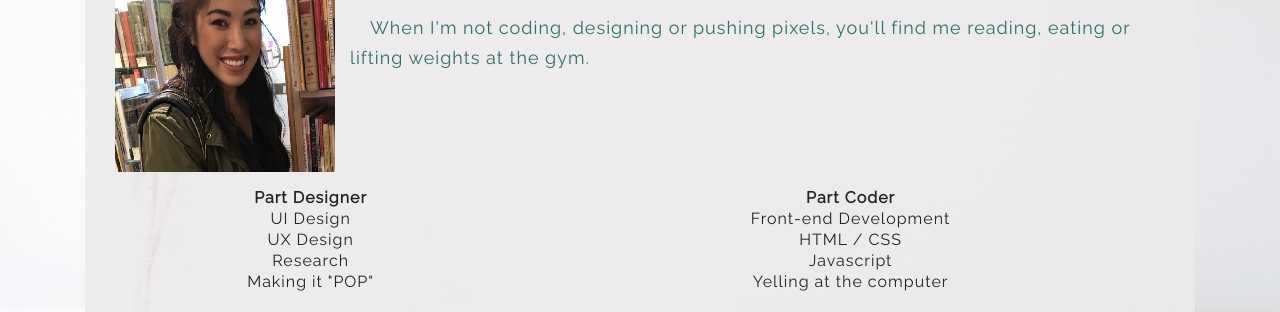
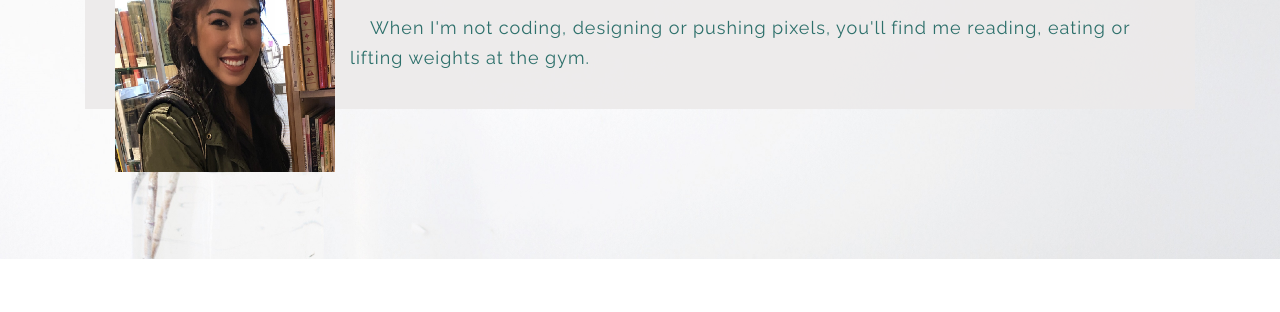
Before and after one commit to annielngo3/Responsive-Portfolio, a plain HTML site: page AboutMe.html in a window 1280 px wide. Shown: the part 541-853 px from the top of the page. After the commit the page ends 800 px from the top, so only its background shows below. Drawn offline with nearby package versions, Linux system fonts and the light colour scheme; a script that the page names is missing.

Commit message:
commented out the table in about me for now

```diff
--- a/AboutMe.html
+++ b/AboutMe.html
@@ -56,7 +56,7 @@
             </p>
             <p id="b">When I'm not coding, designing or pushing pixels,
             you'll find me reading, eating or lifting weights at the gym. </p>
-            <table style="width:100%" class="designer-coder">
+            <!-- <table style="width:100%" class="designer-coder">
                 <tr>
                     <th>Part Designer</th>
                     <th>Part Coder</th>
@@ -77,7 +77,7 @@
                     <td>Making it "POP"</td>
                     <td>Yelling at the computer</td>
                 </tr>
-            </table>
+            </table> -->
         </div>
         <div>
             <!-- <h2>Random Facts</h2>
```
